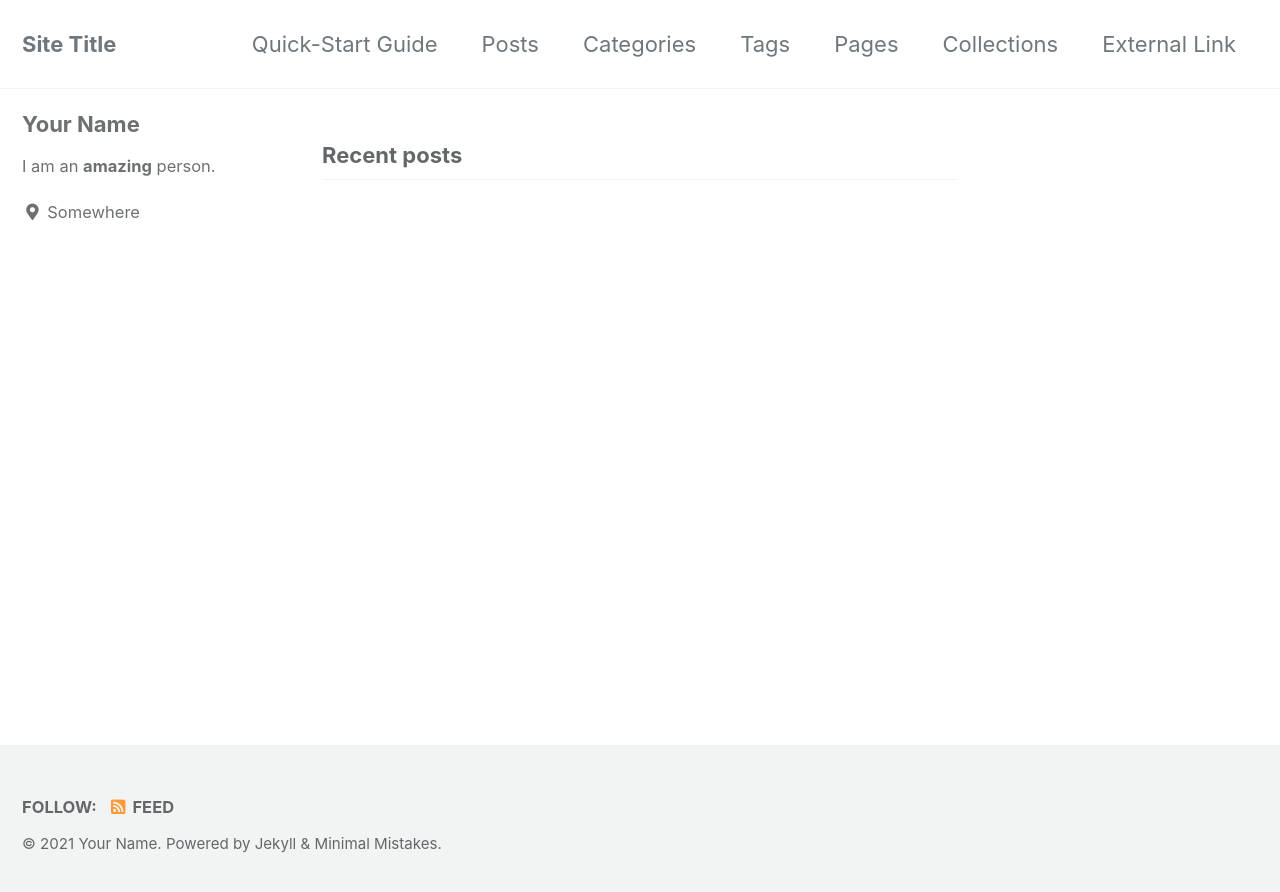
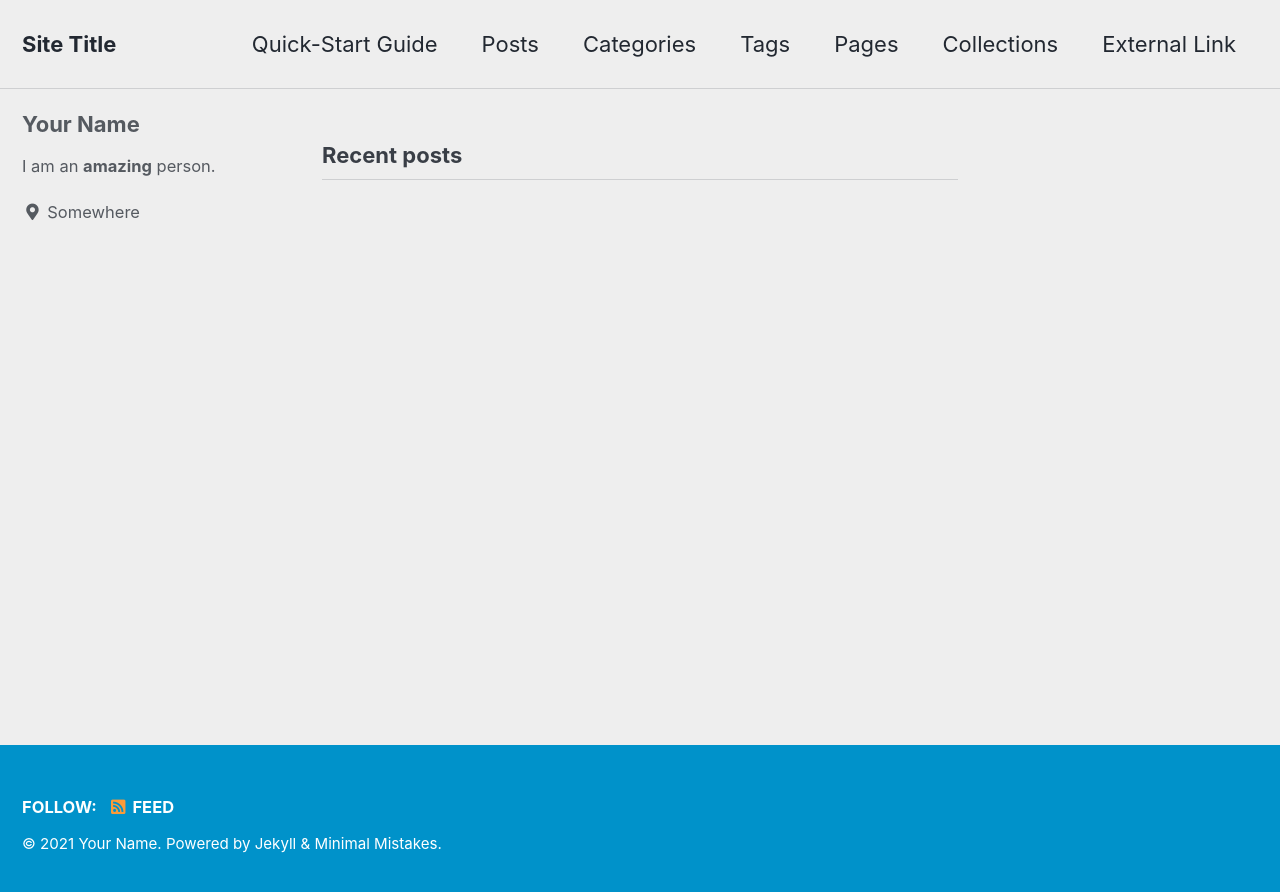
Before and after one commit to keepinmindsh/lines.io, a Jekyll site: the page built from index.html, in a window 1280 px wide. Shown: the top 892 px of the page. Built offline with Jekyll 4.4.1, drawn with Linux system fonts in a browser that asks for light colours; cached includes are drawn as plain includes; the list of posts is cut into pages by our own code.

Commit message:
Add Config Setting

```diff
--- a/_config.yml
+++ b/_config.yml
@@ -12,7 +12,7 @@
 
 # theme                  : "minimal-mistakes-jekyll"
 # remote_theme           : "mmistakes/minimal-mistakes"
-minimal_mistakes_skin    : "default" # "air", "aqua", "contrast", "dark", "dirt", "neon", "mint", "plum", "sunrise"
+minimal_mistakes_skin    : "air" # "default" "air", "aqua", "contrast", "dark", "dirt", "neon", "mint", "plum", "sunrise"
 
 # Site Settings
 locale                   : "en-US"
```
Also changed, not shown: 1 other file.
